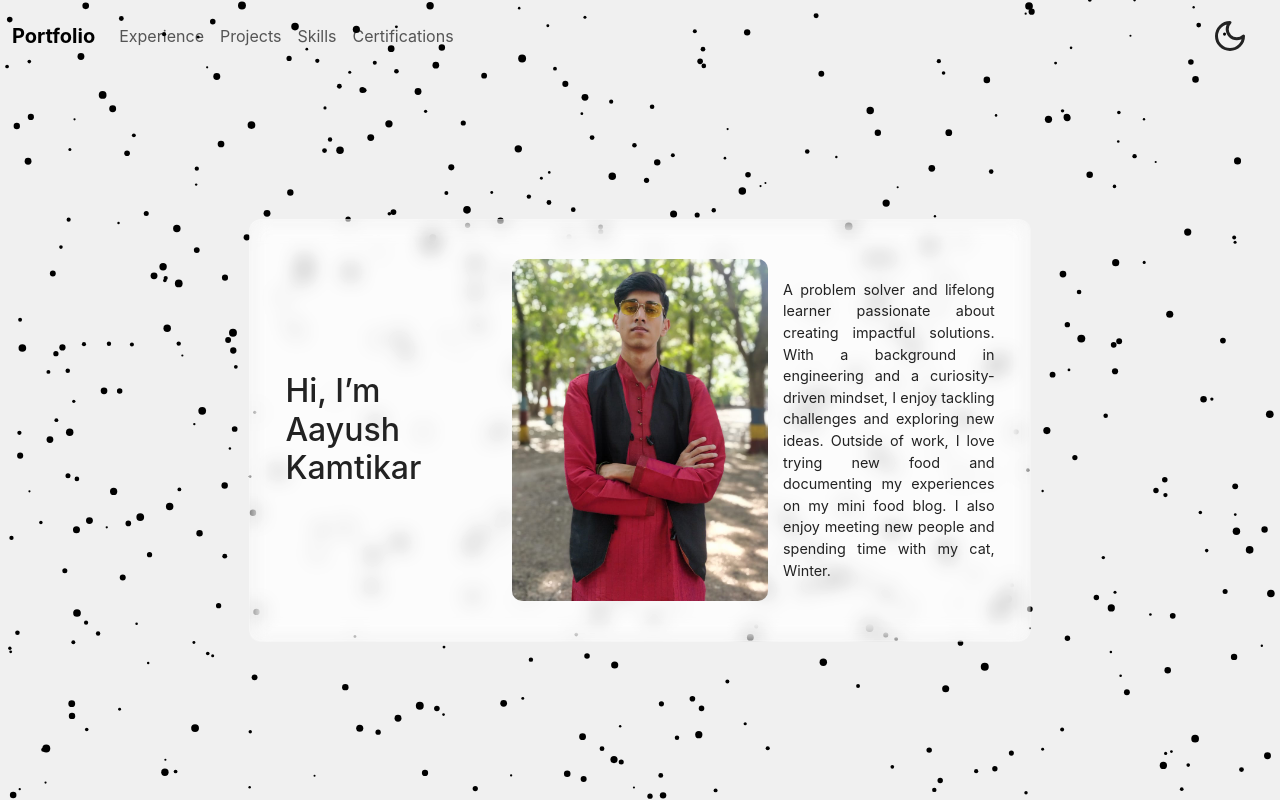
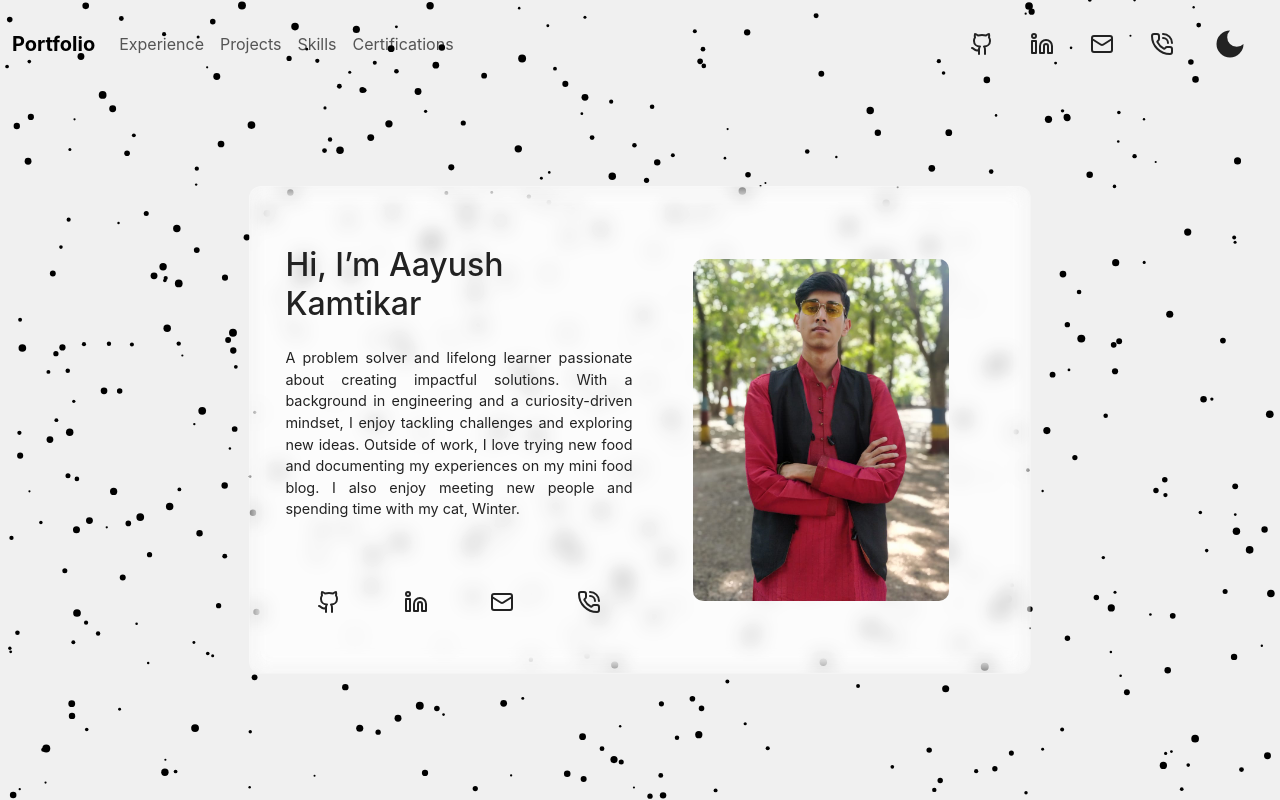
Before and after one commit to lostvayne47/portfolio, a React (Create React App) app: page / in a window 1280 px wide. Built offline with nearby package versions, Linux system fonts and the light colour scheme; no server answers.

Commit message:
Contact added

```diff
--- /dev/null
+++ b/src/components/Contact.js
@@ -0,0 +1,37 @@
+import React from "react";
+import { Github, Linkedin, Mail, PhoneCall } from "lucide-react";
+export default function Contact() {
+  const ContactInfo = {
+    github: "https://github.com/lostvayne47",
+    linkedin: "https://www.linkedin.com/in/aayush-kamtikar/",
+    mail: "aayushkamtikar@gmail.com",
+    phone: 9921154704,
+  };
+  const handleClick = (e) => {
+    const activity = e.target.id;
+    const contactData = ContactInfo[activity];
+    switch (activity) {
+      case "mail":
+        window.location.href = "mailto:" + contactData;
+        break;
+      case "phone":
+        window.location.href = "tel:+91" + contactData;
+        break;
+      default:
+        window.open(contactData, "_blank");
+        break;
+    }
+  };
+
+  return (
+    <div
+      className="my-4 d-flex g-5 justify-content-around"
+      style={{ minWidth: "15rem" }}
+    >
+      <Github id="github" onClick={(e) => handleClick(e)} />
+      <Linkedin id="linkedin" onClick={(e) => handleClick(e)} />
+      <Mail id="mail" onClick={(e) => handleClick(e)} />
+      <PhoneCall id="phone" onClick={(e) => handleClick(e)} />
+    </div>
+  );
+}
--- a/src/components/Home.js
+++ b/src/components/Home.js
@@ -3,6 +3,8 @@
 import profilePhoto from "../assets/profile-photo.jpeg";
 import { ABOUT_ME_TITLE, ABOUT_ME_DATA } from "../Constants";
 import ParticleCanvas from "./ParticleCanvas.js";
+import Contact from "./Contact.js";
+
 export default function Home() {
   return (
     <>
@@ -12,13 +14,13 @@
           {/* Left Side: Text Content */}
           <div className="text-box">
             <h1 className="my-4">{ABOUT_ME_TITLE}</h1>
+            <p className="my-4">{ABOUT_ME_DATA}</p>
+            <br />
+            <Contact />
           </div>
           {/* Right Side: Image */}
           <div className="image-box" loading="lazy">
             <img src={profilePhoto} alt="Landing Background" />
-          </div>
-          <div className="text-box">
-            <p className="my-4">{ABOUT_ME_DATA}</p>
           </div>
         </section>
       </div>
--- a/src/components/Navbar.js
+++ b/src/components/Navbar.js
@@ -2,6 +2,7 @@
 import portfolioContext from "../context/Context.js";
 import { useLocation, Link } from "react-router-dom";
 import ThemeToggle from "./ThemeToggle.js";
+import Contact from "./Contact.js";
 export default function Navbar() {
   const { theme } = useContext(portfolioContext);
   const location = useLocation();
@@ -65,6 +66,9 @@
               </Link>
             </li>
           </ul>
+          <div>
+            <Contact />
+          </div>
         </div>
         <div>
           <ThemeToggle />
--- a/src/components/ThemeToggle.js
+++ b/src/components/ThemeToggle.js
@@ -17,9 +17,9 @@
         onClick={() => setTheme(theme === "light" ? "dark" : "light")}
       >
         {theme === "light" ? (
-          <Moon size={36} color="#222222" />
+          <Moon size={36} strokeWidth={0} fill="#222222" />
         ) : (
-          <Sun size={36} color="white" />
+          <Sun size={36} fill="white" color="white" />
         )}
       </button>
     </>
```
